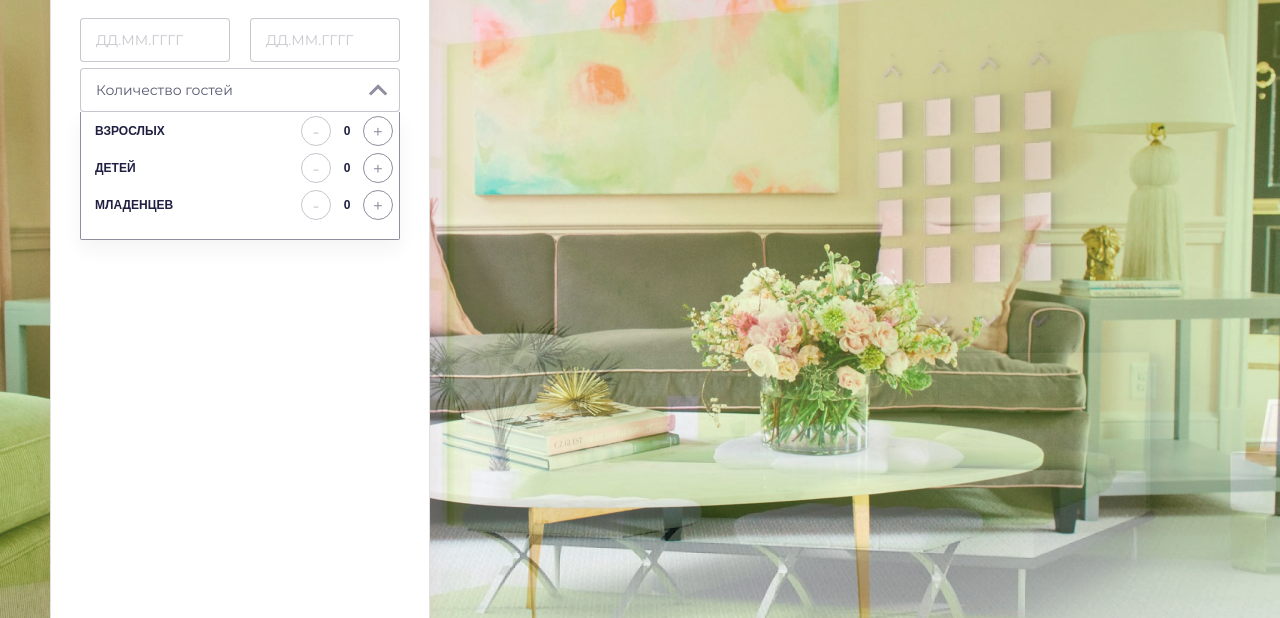
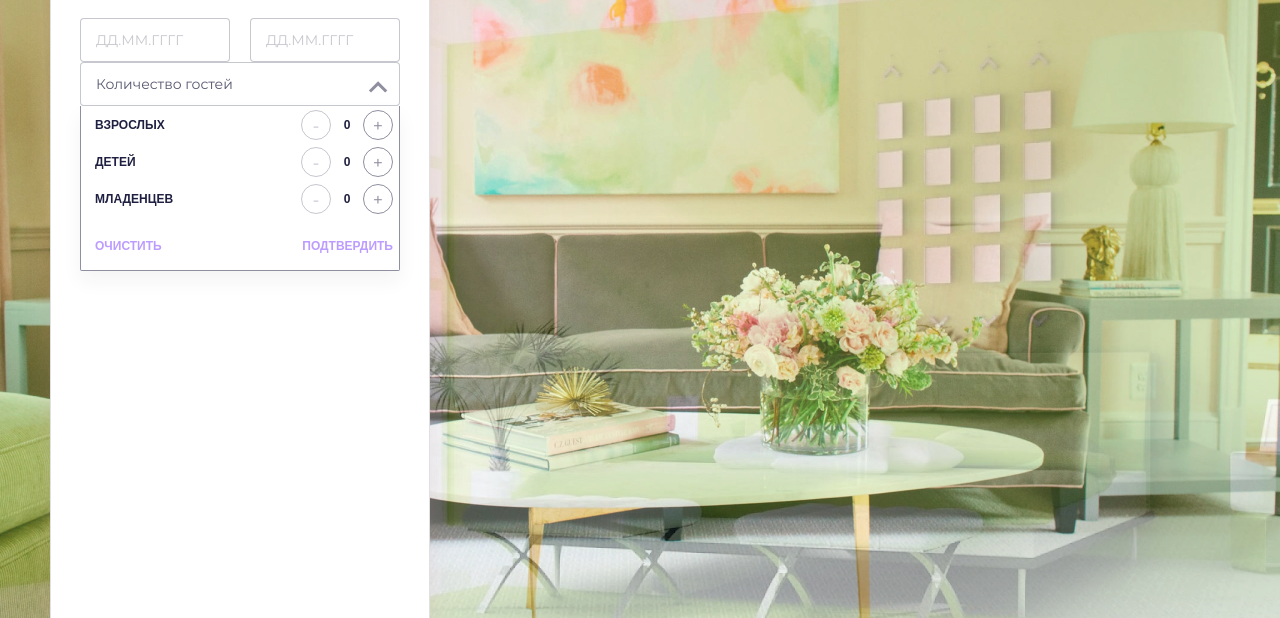
Before and after one commit to Euyevnc/Toxin.react, a React app: page / in a window 1280 px wide. Both pictures are taken after a click on the element 378 px from the left and 270 px from the top of the page. Shown: the part 182-800 px from the top of the page. Built offline with nearby package versions, Linux system fonts and the light colour scheme; a web font is replaced by a local one.

Commit message:
Довёл до ума textfield

```diff
--- a/src/components/dropdown/Dropdown.tsx
+++ b/src/components/dropdown/Dropdown.tsx
@@ -1,20 +1,54 @@
 import * as React from 'react';
 import { useRef } from 'react';
 import { connect } from 'react-redux';
+
+import { changeInputsState } from '../../redux/actions';
 
 import Textfield from '../Textfield/Textfield';
 
 import './dropdown.scss'
 
+const menuExpandingIdentifier = (Symbol('input identifier for expanding of menu') as any)
+
+
 const Dropdown: React.FunctionComponent<DropdownProps> = (props) => {
-  const { thin, textfieldProps, items, dispatcher, lang} = props
+  const {
+    thin,
+    textfieldProps,
+    displayButtons,
+    items,
+
+    dispatchData,
+    lang,
+    changeInputsState,
+
+    expanded
+  } = props
+
   const root = useRef(null)
 
+  const confirmLocals: LocalTexts = {
+    en: 'confirm',
+    ru: 'подтвердить'
+  }
+
+  const clearLocals: LocalTexts = {
+    en: 'clear',
+    ru: 'очистить'
+  }
+
+  function handlerClearButtonClick() {
+     dispatchData(
+       items.map( item => ({...item, value: 0}) )
+     )
+  }
+
   return (
-    <div className = {`dropdown ${thin ? 'dropdown_thin' : ''}`} ref = {root}>
-      <Textfield {...textfieldProps} readonly = {true} handlers = {{onFocus: handlerInputFocus}} value = {formString()}/>
+    <div className = {`dropdown ${thin ? 'dropdown_thin' : ''} ${expanded ? ' dropdown_expanded' : ''}`} ref = {root}>
+      <Textfield {...textfieldProps} readonly = {true} handlers = {{onFocus: handlerInputFocus}} defaultValue = {formString()}/>
       <span className="dropdown__arrow" onClick = {handlerArrowClick}/>
-      <ul className = "dropdown__menu">
+      <div className = "dropdown__menu">
+        <ul className = "dropdown__item-list">
           {
             items.map((item, index)=> {
               return (
@@ -34,7 +68,7 @@ const Dropdown: React.FunctionComponent<DropdownProps> = (props) => {
                 const newGuestsData = [...props.items]
                 newGuestsData.splice(index, 1, {...item, value: newValue})
 
-              dispatcher(newGuestsData)
+                dispatchData(newGuestsData)
               }
 
               function handlerMinusClick() {
@@ -43,49 +77,54 @@ const Dropdown: React.FunctionComponent<DropdownProps> = (props) => {
                 const newGuestsData = [...props.items]
                 newGuestsData.splice(index, 1, {...item, value: newValue})
 
-              dispatcher(newGuestsData)
+                dispatchData(newGuestsData)
               }
             })
           }
         </ul>
+        {displayButtons &&
+          <div className = "dropdown__buttons">
+            <div className = "dropdown__button dropdown__button_delete" onClick = {handlerClearButtonClick}>
+              <b>{clearLocals[lang]}</b>
+            </div>
+            <div className = "dropdown__button dropdown__button_confirm">
+              <b>{confirmLocals[lang]}</b>
+            </div>
+          </div>
+        }
+      </div>
     </div>
   )
 
   function formString() {
     let string = ''
-    props.items.map((item, index) => {
+    props.items.forEach((item, index) => {
       if (!item.value) return
-      string = `${string}${(index===0 ? '' : ', ') + item.value} ${item.name[lang]}`
+      string = `${string}${(string ? ', ' : '') + item.value} ${item.name[lang]}`
     })
     return string
   }
 
   function handlerArrowClick(event: React.MouseEvent) {
-    const dropdown = root.current
-
-    if(!dropdown.classList.contains("dropdown_expanded")) rollDownMenu()
+    if(!expanded) rollDownMenu()
     else rollUpMenu()
   }
 
   function handlerInputFocus(event: React.MouseEvent) {
-    const dropdown = root.current
-
-    if(!dropdown.classList.contains("dropdown_expanded")) rollDownMenu()
+    if(!expanded) rollDownMenu()
   }
 
   function rollDownMenu() {
-    const dropdown = root.current
+    changeInputsState(menuExpandingIdentifier, true)
 
-    dropdown.classList.add("dropdown_expanded")
     document.addEventListener('click', handlerDocClick)
     document.addEventListener('focusin', handlerDocFocusIn)
 
   }
 
   function rollUpMenu() {
-    const dropdown = root.current
+    changeInputsState(menuExpandingIdentifier, false)
 
-    dropdown.classList.remove("dropdown_expanded")
     document.removeEventListener('click', handlerDocClick)
     document.removeEventListener('focusin', handlerDocFocusIn)
 
@@ -110,7 +149,12 @@ const Dropdown: React.FunctionComponent<DropdownProps> = (props) => {
 
 const mapStateToProps = (state: State, ownProps: DropdownOwnProps) => ({
   lang: state.language,
+  expanded: state.inputsState[menuExpandingIdentifier],
   ...ownProps
 })
 
-export default connect(mapStateToProps)(Dropdown)
+const mapDispatchToProps = {
+  changeInputsState
+}
+
+export default connect(mapStateToProps, mapDispatchToProps)(Dropdown)
--- a/src/components/dropdown/dropdown.scss
+++ b/src/components/dropdown/dropdown.scss
@@ -94,8 +94,7 @@
     left: 0%;
     z-index: 50;
     display: none;
-    flex-wrap: wrap;
-    justify-content: space-between;
+    flex-direction: column;
     box-sizing: border-box;
     width: 100%;
     margin: 0;
@@ -111,6 +110,15 @@
     box-shadow: 0 10px 20px rgba(31, 32, 65, 0.05);
   }
 
+  &__item-list {
+    display: flex;
+    flex-direction: column;
+    justify-content: space-between;
+    width: 100%;
+    margin: 0;
+    padding: 0;
+  }
+
   &__buttons {
     display: flex;
     justify-content: space-between;
@@ -119,6 +127,16 @@
   }
 
   &__button {
+    cursor: pointer;
+    @include default-font(
+      $color: $highlight-color,
+      $size: $size-small,
+      $line: $size-largest,
+      $weight: 700,
+      $decor: none,
+      $transform: uppercase
+    );
+
     &_invisible {
       visibility: hidden;
     }
--- a/src/components/room-search/Room-search.tsx
+++ b/src/components/room-search/Room-search.tsx
@@ -48,7 +48,7 @@ const RoomSearch: React.FunctionComponent<RoomSearchProps> = (props) => {
             displayButtons = {true}
             thin = {false}
             items = {counterItems}
-            dispatcher = {(data: GuestsData) => dispatchGuestsData(data)}/>
+            dispatchData = {(data: GuestsData) => dispatchGuestsData(data)}/>
         </div>
         <div className = "room-search__submit-button">
           <Button {...buttonProps}/>
--- a/src/components/textfield/Textfield.tsx
+++ b/src/components/textfield/Textfield.tsx
@@ -1,37 +1,62 @@
 import * as React from 'react';
 import { connect } from 'react-redux'
+import { changeInputsState } from '../../redux/actions';
 
 import "./textfield.scss"
 
+const inputValueIdentifier = (Symbol('input identifier for value') as any)
+
+
 const Textfield: React.FunctionComponent<TextfieldProps> = (props) => {
   const {
-    value = '',
-    label = {ru:'', en: ''},
-    placeholder = {ru:'', en: ''},
-    describe = {ru:'', en: ''},
+    defaultValue,
+    label,
+    placeholder,
+    describe,
     arrow = false,
-    type = 'text',
-    readonly = false,
-    autocomplete = 'off' ,
-    handlers = [],
-    lang
+    type,
+    readonly,
+    autocomplete,
+    handlers,
+    lang,
+    value,
+    dispatchValue
   } = props
 
   return (
     <div className = 'textfield'>
       { arrow && <strong className = 'textfield__arrow'>&#10132;</strong>}
       <label className = 'textfield__label'>
-        { label && <h3 className = 'textfield__title'>{ label[lang] }</h3> }
-        <input readOnly = {readonly} value = {value} placeholder = {placeholder[lang]} type = {type}  autoComplete = {autocomplete} className = 'textfield__value' {...handlers} ></input>
+        { label && <h3 className = 'textfield__title'>{ label[lang]}</h3> }
+        <input
+          readOnly = {readonly || false}
+          value = {value || defaultValue || ''}
+          placeholder = {placeholder[lang] || ''}
+          type = {type || 'text'}
+          autoComplete = {autocomplete || 'off'}
+          className = 'textfield__value'
+          onChange = {readonly ? null : handlerInputChange}
+          {...handlers}
+        />
       </label>
-      { describe && <p className = 'textfield__describe'>{ describe[lang] }</p>}
+      { describe && <p className = 'textfield__describe'>{ describe[lang]}</p>}
     </div>
   )
+
+  function handlerInputChange(event: React.ChangeEvent<HTMLInputElement>) {
+    dispatchValue(inputValueIdentifier, event.target.value)
+  }
 }
 
 const mapStateToProps = (state: State, ownProps: TextfieldOwnProps) => ({
   lang: state.language,
+  value: state.inputsState[inputValueIdentifier],
   ...ownProps
 })
 
-export default connect(mapStateToProps)(Textfield)
+const mapDispatchToProps = {
+  dispatchValue: changeInputsState
+}
+
+
+export default connect(mapStateToProps, mapDispatchToProps)(Textfield)
--- a/src/redux/actionTypes.tsx
+++ b/src/redux/actionTypes.tsx
@@ -4,3 +4,4 @@ export const CHANGE_START_DATE = 'CHANGE_START_DATE'
 export const CHANGE_END_DATE = 'CHANGE_END_DATE'
 export const CLEARE_DATES = 'CLEARE_DATES'
 export const CHANGE_GUESTS_DATA = 'CHANGE_GUESTS_DATA'
+export const CHANGE_INPUTS_STATE = 'CHANGE_INPUTS_DATA'
--- a/src/redux/actions.tsx
+++ b/src/redux/actions.tsx
@@ -1,4 +1,4 @@
-import { CHANGE_LANGUAGE, CHANGE_LOGIN, CHANGE_START_DATE, CHANGE_END_DATE, CLEARE_DATES, CHANGE_GUESTS_DATA } from "./actionTypes";
+import { CHANGE_LANGUAGE, CHANGE_LOGIN, CHANGE_START_DATE, CHANGE_END_DATE, CLEARE_DATES, CHANGE_GUESTS_DATA, CHANGE_INPUTS_STATE } from "./actionTypes";
 
 export const changeLogin = (login: string) => ({
   type: CHANGE_LOGIN,
@@ -28,3 +28,8 @@ export const changeGuestsData = (data: GuestsData) => ({
   type: CHANGE_GUESTS_DATA,
   payload: data
 })
+
+export const changeInputsState = (key: symbol, value: any) => ({
+  type: CHANGE_INPUTS_STATE,
+  payload: {[key]: value}
+})
--- /dev/null
+++ b/src/redux/reducers/inputsStateReducer.tsx
@@ -0,0 +1,10 @@
+import { CHANGE_INPUTS_STATE } from "../actionTypes"
+
+
+export const inputsStateReducer = (state: InputsState = {}, action: Action) => {
+  switch (action.type) {
+    case CHANGE_INPUTS_STATE:
+      return {...state, ...action.payload}
+    default: return state
+  }
+}
--- a/src/redux/reducers/rootReducer.tsx
+++ b/src/redux/reducers/rootReducer.tsx
@@ -2,9 +2,11 @@ import {combineReducers} from 'redux'
 import {autorizationReducer} from './autorizationReducer'
 import {languageReducer} from './langReducer'
 import { userDataReducer } from './userDataReducer'
+import { inputsStateReducer } from './inputsStateReducer'
 
 export const rootReducer = combineReducers({
   authorization: autorizationReducer,
   language: languageReducer,
-  userData: userDataReducer
+  userData: userDataReducer,
+  inputsState: inputsStateReducer
 })
```
Also changed, not shown: src/components/dropdown/Dropdown.d.tsx (+5 -3 lines), src/components/dropdown/dropdown.pug (deleted, +0 -24 lines), src/components/textfield/Textfield.d.tsx (+6 -5 lines), src/redux/Redux.d.tsx (+6 -1 lines). Lines whose indentation alone changed are shown as unchanged.
